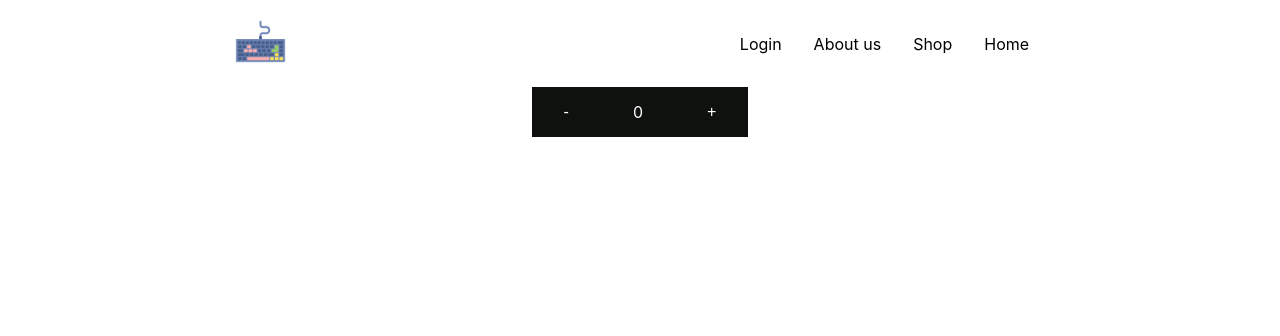
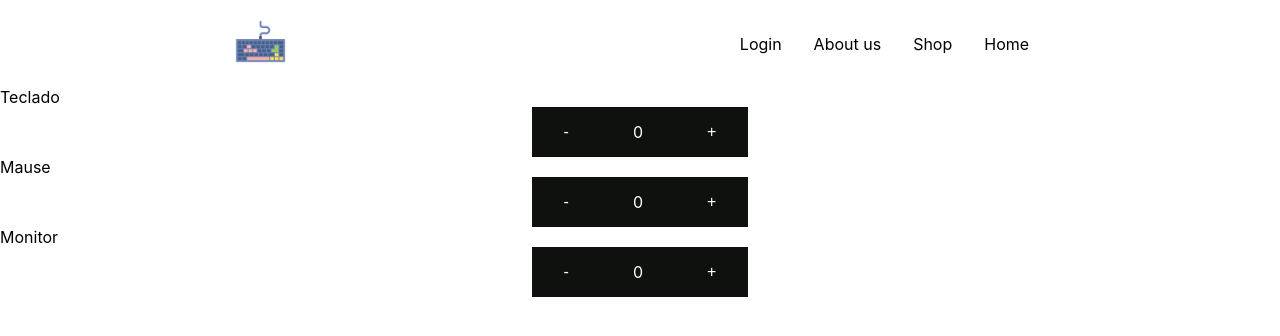
Before and after one commit to mateopedehonta/react-ecommerce, a React (Create React App) app: page / in a window 1280 px wide. Shown: the top 336 px of the page. Built offline with nearby package versions, Linux system fonts and the light colour scheme.

Commit message:
desafio maps

```diff
--- a/src/App.jsx
+++ b/src/App.jsx
@@ -1,12 +1,12 @@
 import './App.css';
-import Catalogo from './components/Catalogo';
 import NavBar from './components/navBar';
+import ItemListConatiner from './containers/ItemListContainer';
 
 
 function App() {
   return <>
     <NavBar />
-    <Catalogo/>
+    <ItemListConatiner/>
   </>
 }
 export default App;
--- /dev/null
+++ b/src/containers/ItemListContainer.jsx
@@ -0,0 +1,40 @@
+import React, { useEffect, useState } from 'react';
+import Contador from '../components/Contador';
+import Item from './Items';
+const productos= [
+    {name:'Teclado',id:1},
+    {name:'Mause',id:2},
+    {name:'Monitor',id:3}
+
+]
+const peticion = new Promise((res,rej)=>{
+    setTimeout(() => {
+        res(productos)
+    }, 3000);
+})
+const ItemListConatiner = ()=>{
+    const [productos, setProductos] = useState([])
+    const [loading, setLoading] = useState(true)
+
+    useEffect(() => {
+    peticion
+     .then((res)=>{
+         return res
+     })
+     .then((resp)=>{setProductos(resp)})
+     .finally(()=>setLoading(false))
+    }, [])
+
+    return(
+        <div>
+            {
+                loading ? <h1>Cargando...</h1>
+                :
+                productos.map(
+                    (item)=><Item item={item} />)
+            }
+        </div>
+    )
+}
+
+export default ItemListConatiner
--- /dev/null
+++ b/src/containers/Items.jsx
@@ -0,0 +1,10 @@
+import Contador from "./../components/Contador"
+const Item =({item})=>{
+    return(
+        <li key={item.id}>
+            {item.name}
+            <Contador/>
+        </li>
+    )
+}
+export default Item
```
Also changed, not shown: src/components/Contador.jsx (renamed from src/components/Catalogo.jsx), src/containers/ItemsList.jsx (added).
